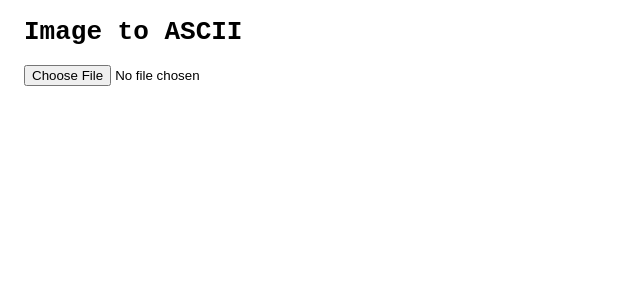
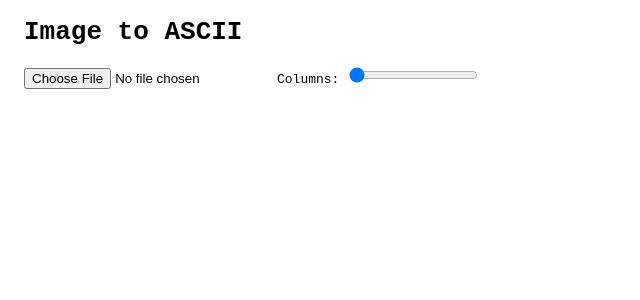
Before and after one commit to RyanTheNerd/img-to-ascii, a React app: page / in a window 1280 px wide. Shown: the top 300 px of the page, without its empty margins (0-640 px from the left). Built offline with nearby package versions, Linux system fonts and the light colour scheme.

Commit message:
Added columns input

```diff
--- a/src/App.js
+++ b/src/App.js
@@ -8,6 +8,8 @@ class App extends Component {
                 <h1>Image to ASCII</h1>
                 <div id="control-panel">
                     <input type="file" id="img-upload" name></input>
+                    <label for="columns">Columns: </label>
+                    <input type="range" min="80" max="800" id="columns" name="columns"></input>
                 </div>
             </div>
         );
```
